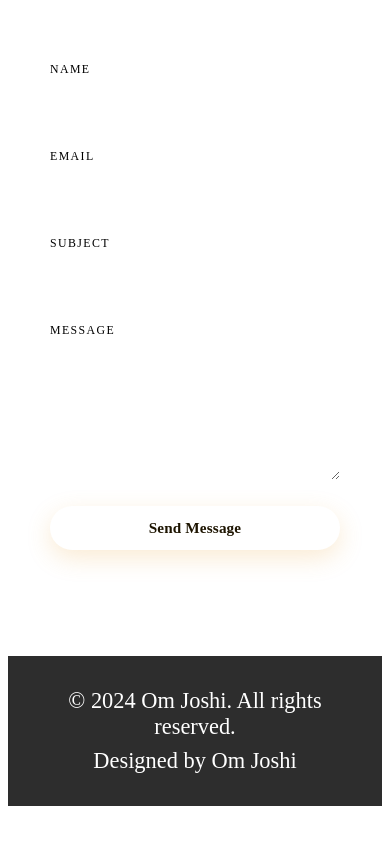
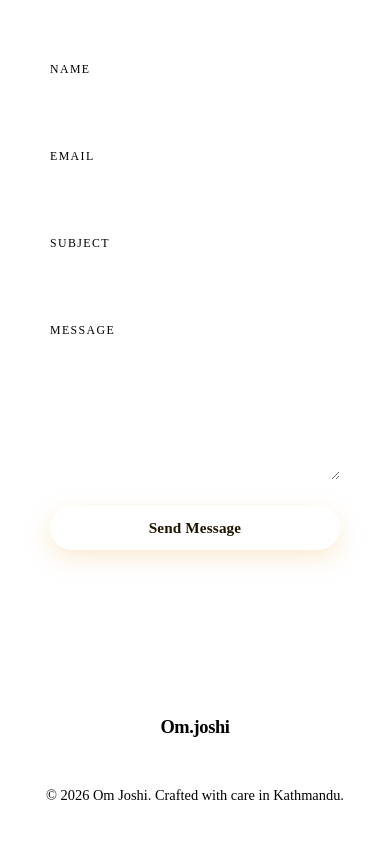
Before and after one commit to Om-Joshi07/Port-Folio, a React (Vite) app: page / in a window 390 px wide. Shown: the part 8985-9829 px from the top of the page. Before the commit the page ends 9799 px from the top, so only its background shows below. Built offline with nearby package versions, Linux system fonts and the light colour scheme.

Commit message:
update:Footer

```diff
--- a/src/components/Footer/Footer.css
+++ b/src/components/Footer/Footer.css
@@ -1,50 +1,43 @@
-footer {
-  padding: 3rem 2rem;
-  background-color: #2d2d2d;
+.footer {
+  padding: 42px 0;
+  background: var(--bg);
+  border-top: 1px solid var(--border);
 }
 
 .container {
-  max-width: 132rem;
-  margin: auto;
+  max-width: 1240px;
+  margin: 0 auto;
+  padding: 0 24px;
 }
 
 .footer-grid {
   display: flex;
-  justify-content: center;
   align-items: center;
+  justify-content: space-between;
+  gap: 16px;
+  flex-wrap: wrap;
+}
 
-  & .text {
+.footer-brand {
+  font-family: var(--font-heading);
+  font-size: 1.15rem;
+  font-weight: 700;
+  letter-spacing: -0.02em;
+  color: var(--text);
+}
+
+.footer-brand span {
+  color: var(--accent);
+}
+
+.footer-copy {
+  font-size: 0.9rem;
+  color: var(--text-faint);
+}
+
+@media screen and (max-width: 560px) {
+  .footer-grid {
+    flex-direction: column;
     text-align: center;
-    font-size: 1.4rem;
-    color: white;
-
-    & p {
-      font-family: Play;
-      margin: 0.5rem 0;
-    }
   }
 }
-
-@media screen and (max-width: 580px) {
-  footer {
-    padding: 2rem 1.5rem;
-  }
-
-  .footer-grid .text {
-    font-size: 1.4rem;
-
-    & p {
-      font-size: 1.4rem;
-    }
-  }
-}
-
-@media screen and (max-width: 420px) {
-  footer {
-    padding: 1.5rem 1rem;
-  }
-
-  .footer-grid .text {
-    font-size: 1.3rem;
-  }
-}
--- a/src/components/Footer/Footer.jsx
+++ b/src/components/Footer/Footer.jsx
@@ -2,14 +2,18 @@ import React from "react";
 import "./Footer.css";
 
 const Footer = () => {
+  const year = new Date().getFullYear();
+
   return (
-    <footer>
+    <footer className="footer">
       <div className="container">
         <div className="footer-grid">
-          <div className="text">
-            <p>© 2024 Om Joshi. All rights reserved.</p>
-            <p>Designed by Om Joshi</p>
-          </div>
+          <p className="footer-brand">
+            Om<span>.</span>joshi
+          </p>
+          <p className="footer-copy">
+            &copy; {year} Om Joshi. Crafted with care in Kathmandu.
+          </p>
         </div>
       </div>
     </footer>
```
